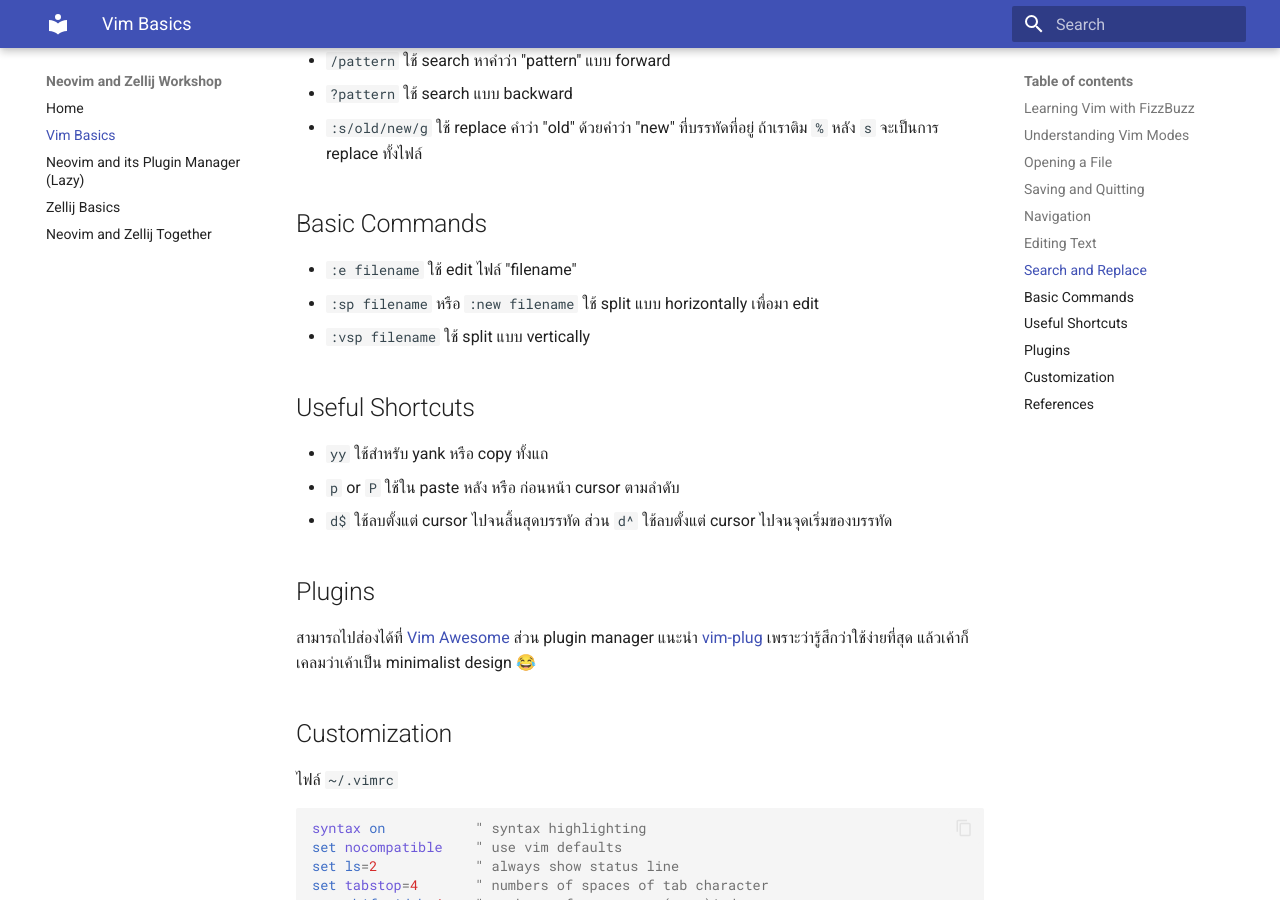
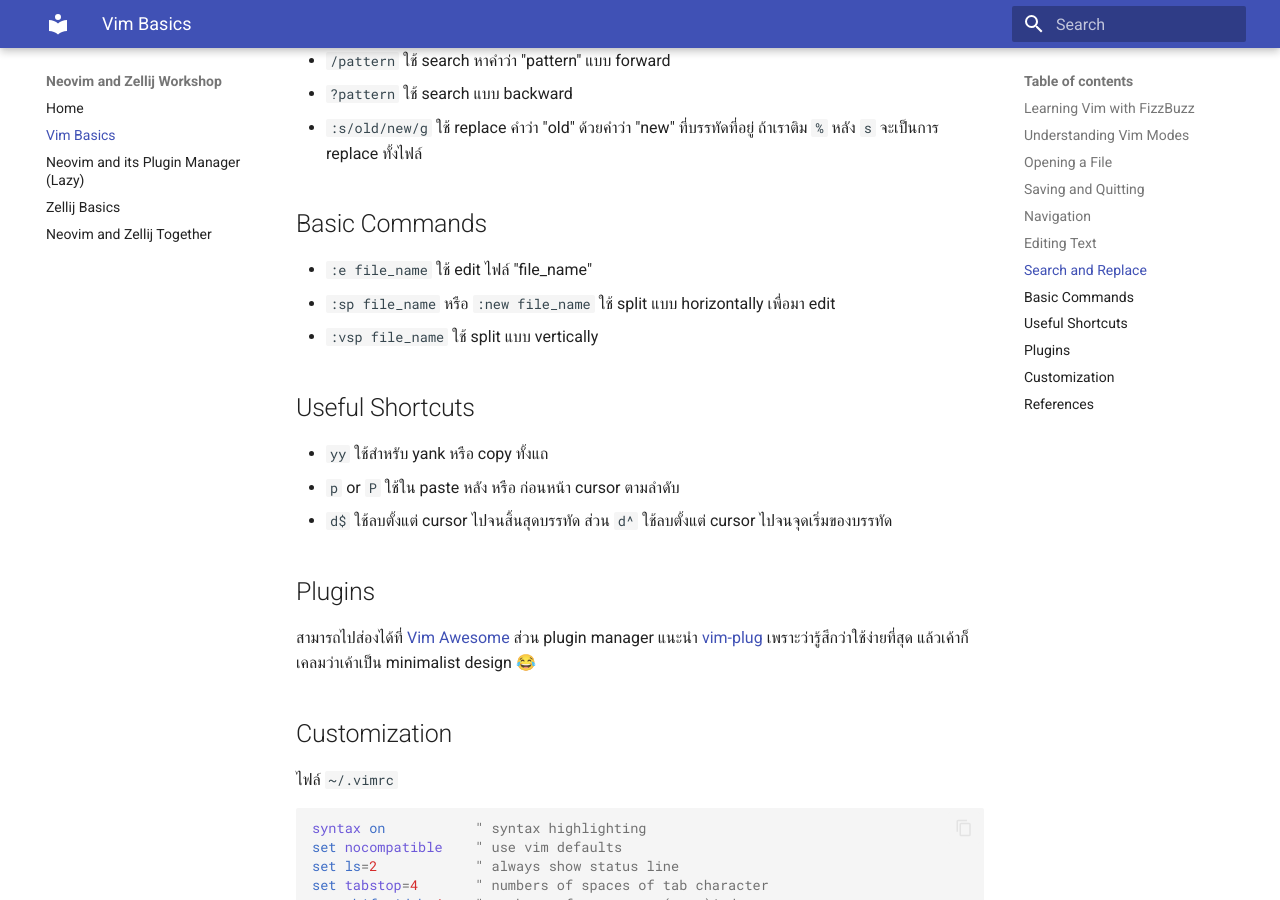
Before and after one commit to zkan/neovim-zellij-workshop, an MkDocs documentation site: the page built from docs/vim-basics.md, in a window 1280 px wide and 900 px high, scrolled down 2706 px. Built offline with MkDocs 1.6.1 and Material for MkDocs 9.7.7, drawn with Linux system fonts in a browser that asks for light colours; comment, search, counter and statistics services are not loaded.

Commit message:
Add _ to separate words

```diff
--- a/docs/vim-basics.md
+++ b/docs/vim-basics.md
@@ -115,9 +115,9 @@
 
 ## Basic Commands
 
-* `:e filename` ใช้ edit ไฟล์ "filename"
-* `:sp filename` หรือ `:new filename` ใช้ split แบบ horizontally เพื่อมา edit
-* `:vsp filename` ใช้ split แบบ vertically
+* `:e file_name` ใช้ edit ไฟล์ "file_name"
+* `:sp file_name` หรือ `:new file_name` ใช้ split แบบ horizontally เพื่อมา edit
+* `:vsp file_name` ใช้ split แบบ vertically
 
 ## Useful Shortcuts
 
```
